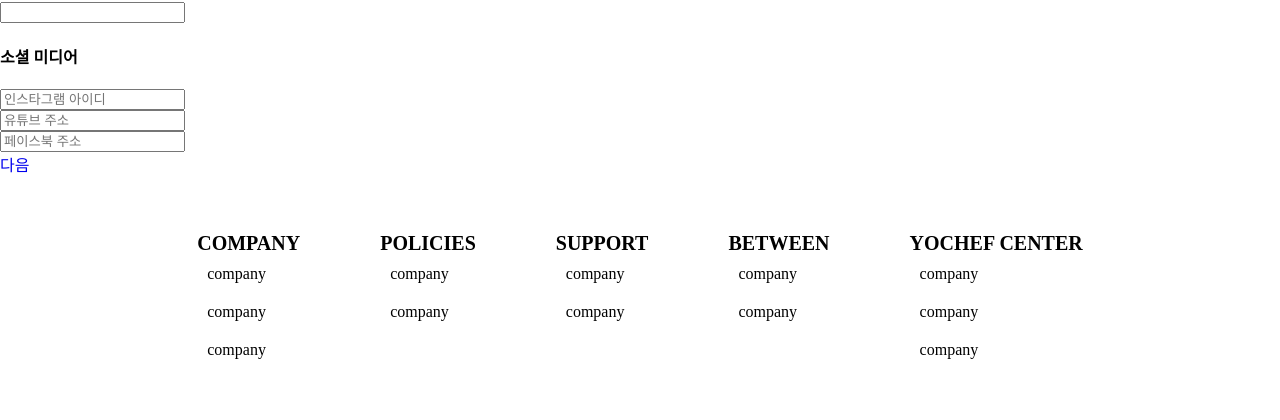
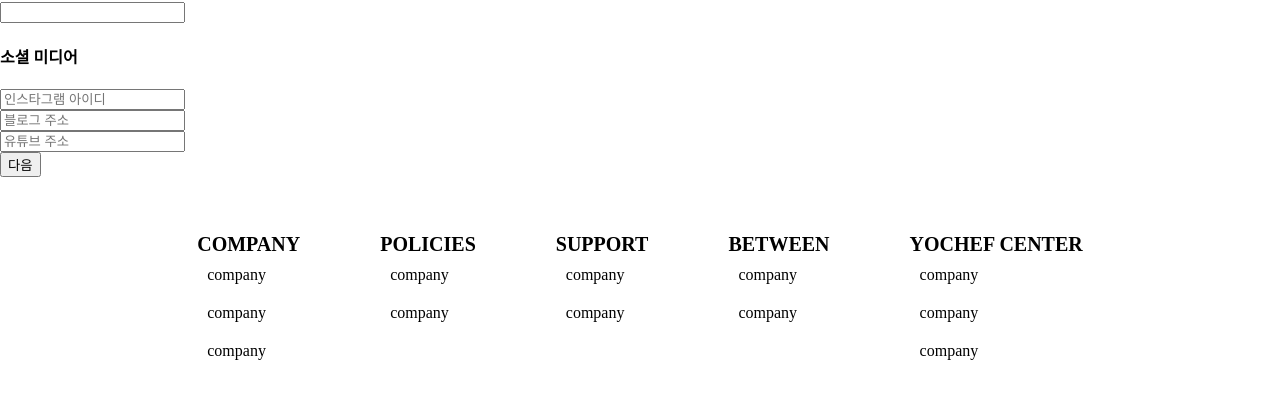
Before and after one commit to swonny/YOCHEF, a Django app: page /chef/registerchef/1 in a window 1280 px wide. Shown: the part 684-1104 px from the top of the page. Run offline with Django 3.2, Linux system fonts and the light colour scheme; parts of the project's set-up code (start-up, migrations or seed data) failed here and were passed over.

Commit message:
blue - modify register_chef and login, logout ...

```diff
--- a/yochef/chef/models.py
+++ b/yochef/chef/models.py
@@ -15,7 +15,7 @@
 	blogLink = models.TextField(max_length = 500, null=True)
 	youtubeLink = models.TextField(max_length = 500, null=True)
 	registerDate = models.DateTimeField(auto_now_add=True)
-	region = models.IntegerField()
+	region = models.IntegerField(null=True)
 	regionDetail = models.ForeignKey(RegionDetail, null=True, on_delete=models.SET_NULL)
 	isLicensed = models.BooleanField(default=False)
 
--- a/yochef/chef/templates/registerChef_1.html
+++ b/yochef/chef/templates/registerChef_1.html
@@ -41,6 +41,7 @@
                             <div class="chefRegifirst__input__chefPhoneNum">
                                 <!-- !!!! 만약 유저의 폰번호가 등록되어 있다면 -->
                                 <!-- !!!! {% comment %} chefPhoneNum이 등록되어 있다면 폰 번호 chefPhoneNum__input--left value에 넣기 {% endcomment %} -->
+                                <!-- 프론트 참고 - 셰프 전화번호란 삭제되었습니다. 지워도 될 것 같아요 -->
                                 <input name="phoneNum" type="int" class="chefPhoneNum__input--left" placeholder="번호를 입력해주세요." value="{{chef.chefPhoneNum}}">
                                 <button type="button" class="buttonSubmit">확인</button>
                             </div>
@@ -84,15 +85,16 @@
 
                         <!-- 소셜미디어 -->
                         <article class="regiMainInput">
+                            <!-- 프론트 참고 - UI와 기획이 일부 달라 sns, blog, youtube로 수정하였습니다-->
                             <h4>소셜 미디어</h4>
-                            <div class="regiMainInput__instagram">
-                                <input name="instagram" type="text" placeholder="인스타그램 아이디">
+                            <div class="regiMainInput__snsLink">
+                                <input name="snsLink" type="text" placeholder="인스타그램 아이디">
                             </div>
-                            <div class="regiMainInput__blog">
-                                <input name="blog" type="text" placeholder="유튜브 주소">
+                            <div class="regiMainInput__blogLink">
+                                <input name="blogLink" type="text" placeholder="블로그 주소">
                             </div>
-                            <div class="regiMainInput__facebook">
-                                <input name="facebook" type="text" placeholder="페이스북 주소">
+                            <div class="regiMainInput__youtubeLink">
+                                <input name="youtubeLink" type="text" placeholder="유튜브 주소">
                             </div>
                         </article>
                         <!-- // 소셜미디어 -->
@@ -103,7 +105,8 @@
 
             <!-- 다음 버튼 -->
             <aside class="button">
-                <div class="submitBtn"><a href="{% url 'registerChef' '2' %}">다음</a></div>
+                <!-- <div class="submitBtn"><a href="{% url 'registerChef' '2' %}">다음</a></div> -->
+                <div class="submitBtn"><button type="submit">다음</button></div>
             </aside>
             <!-- // 다음 버튼 -->
         </div>
--- a/yochef/chef/views.py
+++ b/yochef/chef/views.py
@@ -4,11 +4,9 @@
 # Create your views here.
 
 def registerChef(request, page_num=1):
-    return render(request, f'registerChef_{page_num}.html')
-
-def registerChefSubmit(request, user_id):   # 작성 중
-    if page_num == '2':
-        customer = request.user.Customer.objects.get(id=user_id)     # Customer() 가져오는 방법?
+    print(page_num)
+    if page_num == 2:
+        customer = request.user.customer    # Customer() 가져오는 방법?
         chef = Chef(customer=customer)
         # profileImage = File()                             # File() 가져오는 방법?
         # profileImage = request.POST['profileImg']
@@ -51,6 +49,10 @@
         chef.movingPrice = request.Post['movingPrice']
         chef.save()
         return render(request, '/')
+    return render(request, f'registerChef_{page_num}.html')
+
+# def registerChefSubmit(request):   # 작성 중
+
 
 def chefSchedule(request):
     return render(request, 'chefSchedule.html')
--- a/yochef/customer/templates/account_signup.html
+++ b/yochef/customer/templates/account_signup.html
@@ -7,7 +7,7 @@
             <span>계정생성</span>
         </div>
         <div class="mainContainer__signup">
-            <form method="POST" action="{% url 'signup.html'%}">
+            <form method="POST" action="{% url 'signup'%}">
                 {% csrf_token %}
                 <!-- 에러(이미 존재하는 닉네임or비밀번호 재입력 실패)시 해당 에러 출력-->
                 {% if error %}
--- a/yochef/customer/urls.py
+++ b/yochef/customer/urls.py
@@ -1,4 +1,10 @@
 from django.urls import path
 from .views import *
 urlpatterns = [
+	path('login', login, name='login'),
+	path('logout', logout, name='logout'),
+	path('signup', signup, name='signup'),
+	path('findId', findId, name='findId'),
+	path('findPassword', findPassword, name='findPassword'),
+	path('createAccount', createAccount, name='createAccount'),
 ]
--- a/yochef/yochef/templates/base.html
+++ b/yochef/yochef/templates/base.html
@@ -30,7 +30,7 @@
             <!-- 셰프버전이라면 -->
             {% if customer.currentVer == 1 %}
             <li class="nav-item margin-right"><a href="">셰프 정보 관리</a></li>
-            <li class="nav-item margin-right"><a href="">로그아웃</a></li>
+            <li class="nav-item margin-right"><a href="{% url 'logout' %}">로그아웃</a></li>
             <!-- 셰프등록 o & 손님버전이라면 -->
             {% else %}
             <li class="nav-item margin-right"><a href="">마이메뉴</a></li>
@@ -43,13 +43,13 @@
           <li class="nav-item margin-right"><a href="">쿠폰함</a></li>
           <li class="nav-item margin-right"><a href="">셰프등록</a></li>
           {% endif %}
-        <li class="nav-item margin-right"><a href="">로그아웃</a></li>
+        <li class="nav-item margin-right"><a href="{% url 'logout' %}">로그아웃</a></li>
         <li class="nav-item margin-right"><a href="">{{user.username}}님</a></li>
         <!-- 로그아웃 상태라면 -->
         {% else %}
-        <li class="nav-item margin-right"><a href="{% url 'login.html' %}">로그인</a></li>
+        <li class="nav-item margin-right"><a href="{% url 'login' %}">로그인</a></li>
         <li class="nav-item margin-right"><a href="">아이디/비밀번호 찾기</a></li>
-        <li class="nav-item"><a  href="{% url 'signup.html' %}">회원가입</a></li>
+        <li class="nav-item"><a  href="{% url 'signup' %}">회원가입</a></li>
         {% endif %}
       </ul>
     </div>
```
Also changed, not shown: comment.txt (+9 -0 lines), yochef/customer/templates/account_login.html (+5 -4 lines), yochef/customer/views.py (+32 -13 lines), yochef/db.sqlite3.
